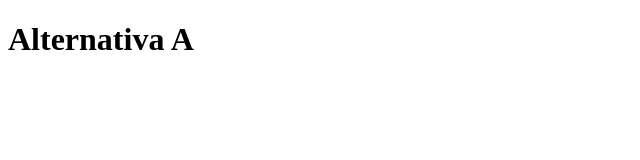
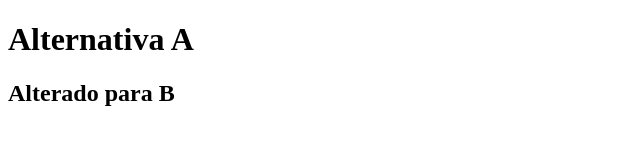
Before and after one commit to JoaoGabrielSanti/Curso, a plain HTML site: page index.html in a window 1280 px wide. Shown: the whole page, without its empty margins (0-640 px from the left). Drawn offline with Linux system fonts and the light colour scheme.

Commit message:
Update index.html

```diff
--- a/index.html
+++ b/index.html
@@ -7,5 +7,6 @@
 </head>
 <body>
     <h1>Alternativa A</h1>
+    <h2>Alterado para B</h2>
 </body>
 </html>
```
